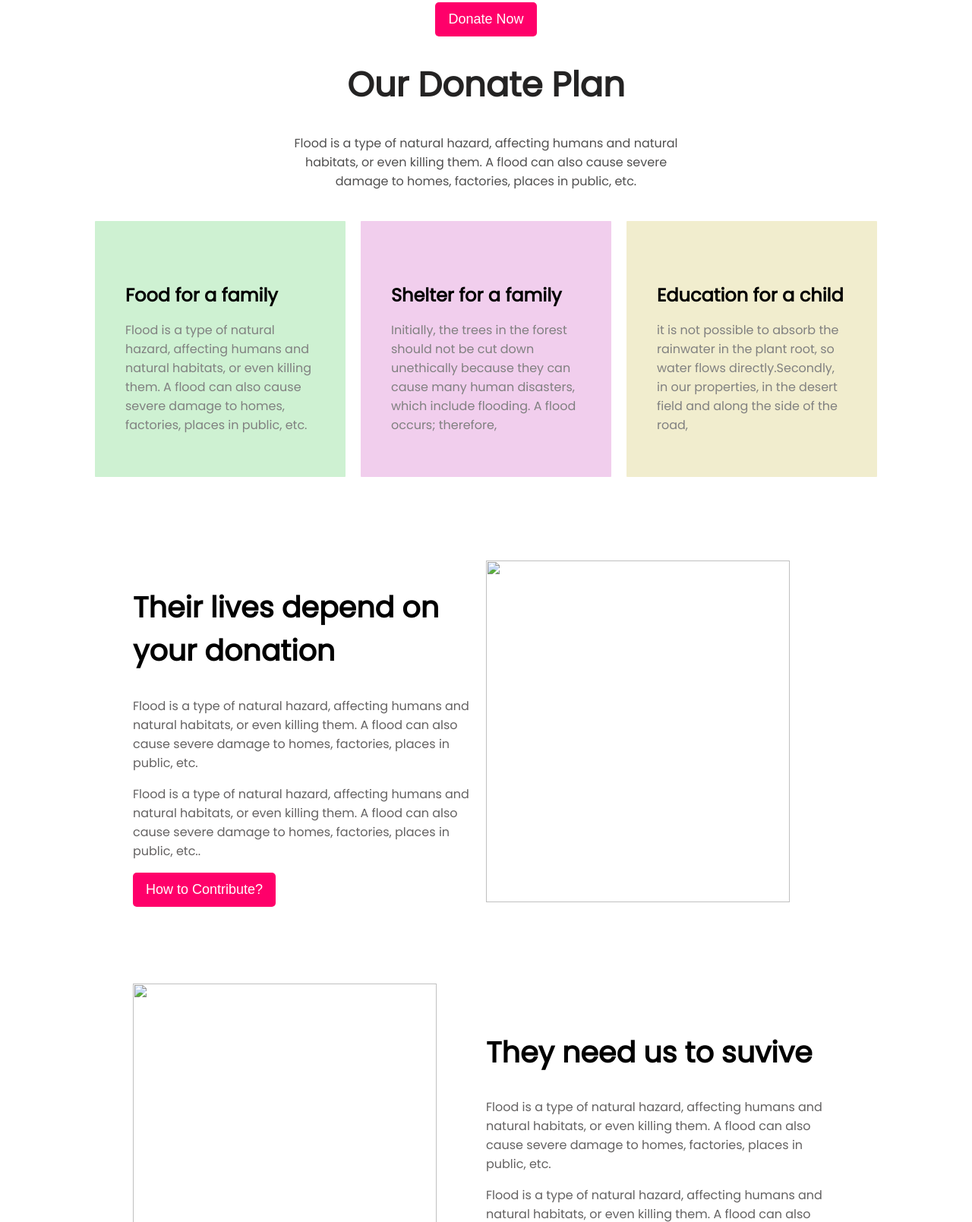
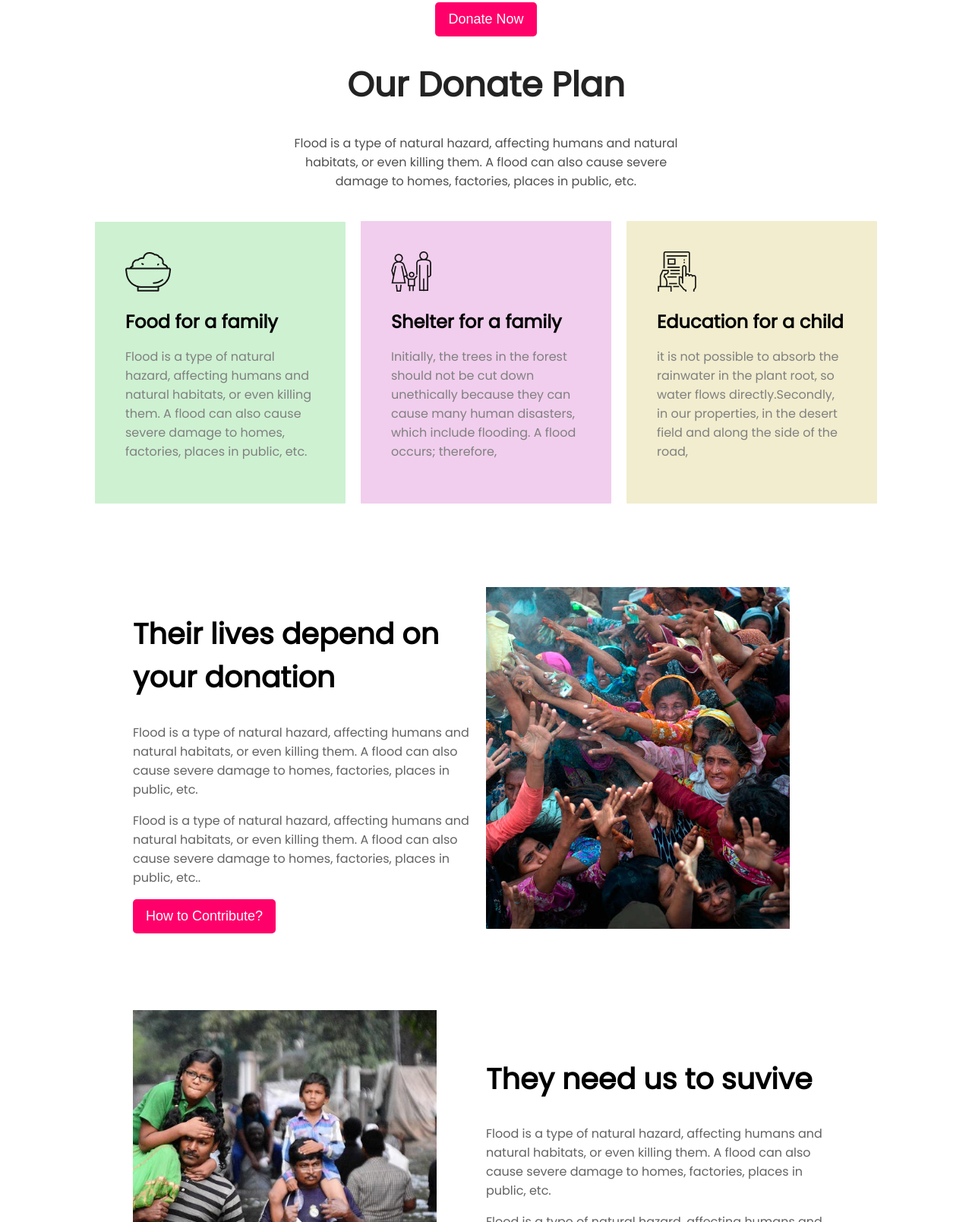
Before and after one commit to sohan333/first-assignment, a plain HTML site: page index.html in a window 1280 px wide. Shown: the part 1191-2800 px from the top of the page at 76% size. Drawn offline with Linux system fonts and the light colour scheme; the site is published under a folder, as on GitHub Pages, so addresses that start at the root find nothing.

Commit message:
Fixed error

```diff
--- a/index.html
+++ b/index.html
@@ -58,7 +58,7 @@
         </p>
         <div class="flex-and-center">
             <div class="item">
-                <img src="/images/font-image-1.png" alt="" />
+                <img src="images/font-image-1.png" alt="" />
                 <h5>Food for a family</h5>
                 <p>
                     Flood is a type of natural hazard, affecting humans and natural habitats, or even killing them. A
@@ -66,7 +66,7 @@
                 </p>
             </div>
             <div class="item">
-                <img src="/images/font-image-3.png" alt="" />
+                <img src="images/font-image-3.png" alt="" />
                 <h5>Shelter for a family</h5>
                 <p>
                     Initially, the trees in the forest should not be cut down unethically because they can cause many
@@ -74,7 +74,7 @@
                 </p>
             </div>
             <div class="item">
-                <img src="/images/font-image-2.png" alt="" />
+                <img src="images/font-image-2.png" alt="" />
                 <h5>Education for a child</h5>
                 <p>
                     it is not possible to absorb the rainwater in the plant root, so water flows directly.Secondly, in
@@ -92,12 +92,12 @@
                 <button type="button" class="">How to Contribute?</button>
             </div>
             <div class="article-image">
-                <img src="/images/donation6.jpg" alt="" />
+                <img src="images/donation6.jpg" alt="" />
             </div>
         </article>
         <article class="flex-and-center">
             <div class="article-image">
-                <img src="/images/donation4.jpg" alt="" />
+                <img src="images/donation4.jpg" alt="" />
             </div>
             <div class="article-text">
                 <h1>They need us to suvive</h1>
@@ -118,7 +118,7 @@
                 <button type="button" class="">How to Contribute?</button>
             </div>
             <div class="article-image">
-                <img src="/images/donation3.jpg" alt="" />
+                <img src="images/donation3.jpg" alt="" />
             </div>
         </article>
         <div class="subscribe-section">
--- a/styles.css
+++ b/styles.css
@@ -77,7 +77,7 @@ button {
     height: 650px;
     width: 100%;
     margin: 0 0 100px 0;
-    background: url("/images/donation8.jpg");
+    background: url("images/donation8.jpg");
     background-repeat: no-repeat;
     background-size: cover;
 }
```
